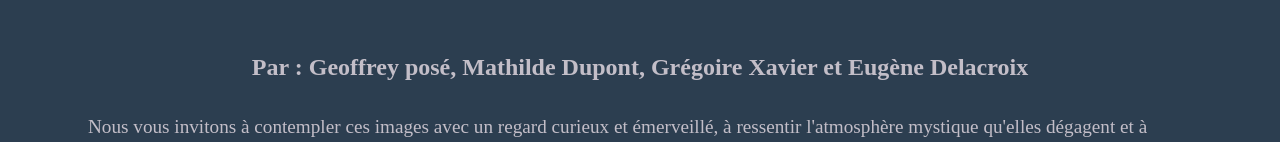
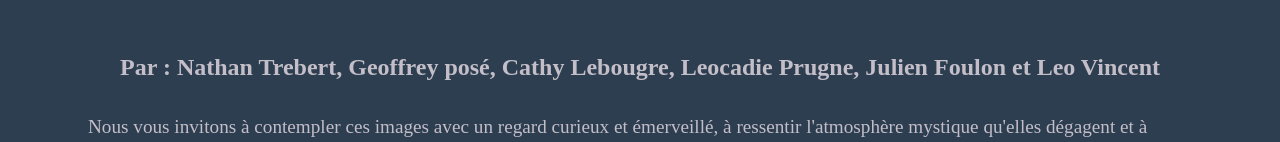
Before and after one commit to Attadeurtia/exposition, a Vue app: page / in a window 1280 px wide. Shown: the part 171-313 px from the top of the page. Built offline with nearby package versions, Linux system fonts and the light colour scheme; a web font is replaced by a local one.

Commit message:
maj des noms (auteurs)

```diff
--- a/src/components/HeaderWithArrow.vue
+++ b/src/components/HeaderWithArrow.vue
@@ -1,7 +1,7 @@
 <template>
     <div class="section full-screen">
         <h1 class="title">Expo</h1>
-        <h2 class="subtitle">Par : Geoffrey posé, Mathilde Dupont, Grégoire Xavier et Eugène Delacroix</h2>
+        <h2 class="subtitle">Par : Nathan Trebert, Geoffrey posé, Cathy Lebougre, Leocadie Prugne, Julien Foulon et Leo Vincent </h2>
         <p class="header-text">
             Nous vous invitons à contempler ces images avec un regard curieux et émerveillé, à ressentir l'atmosphère
             mystique qu'elles dégagent et à réfléchir à leur signification dans le contexte historique et culturel du
```
